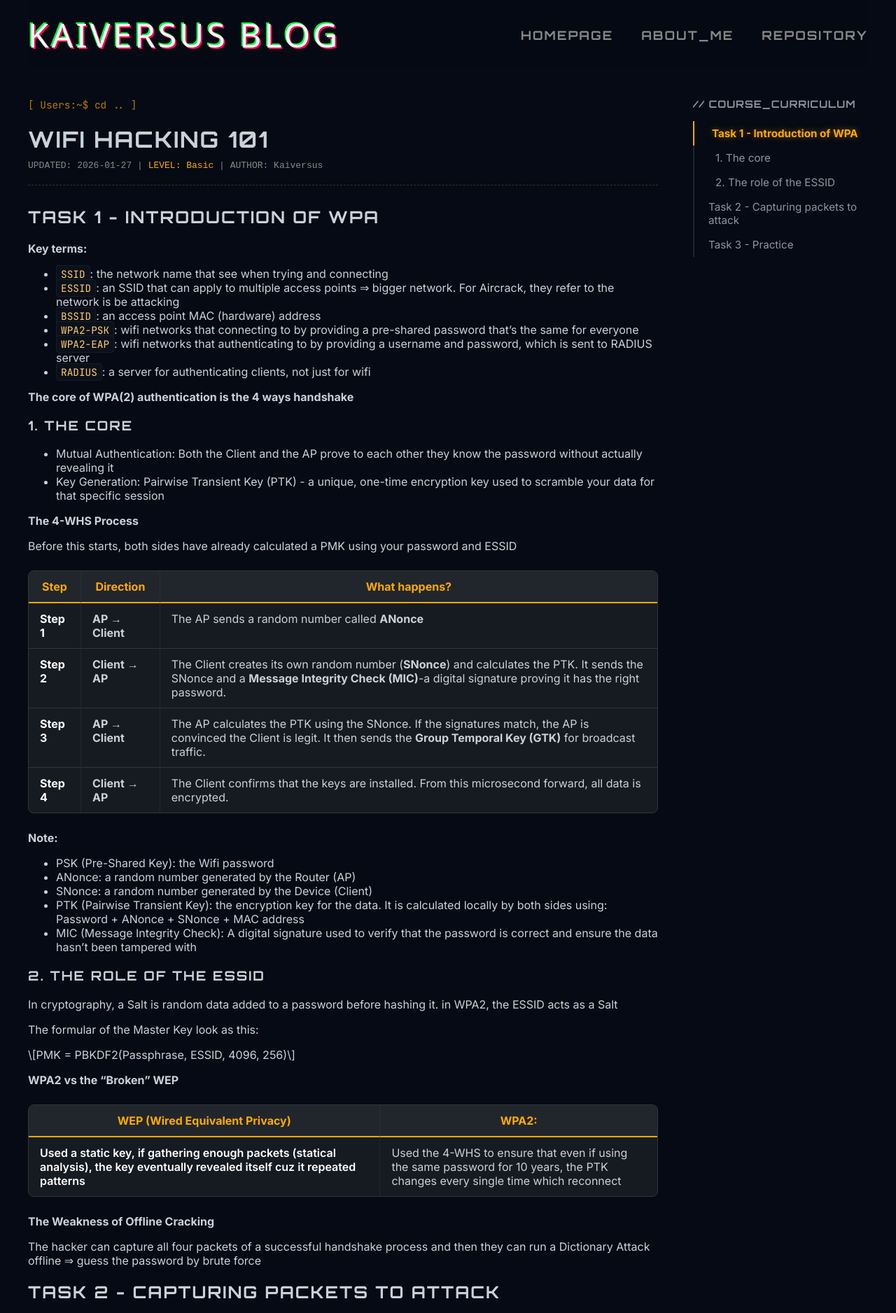
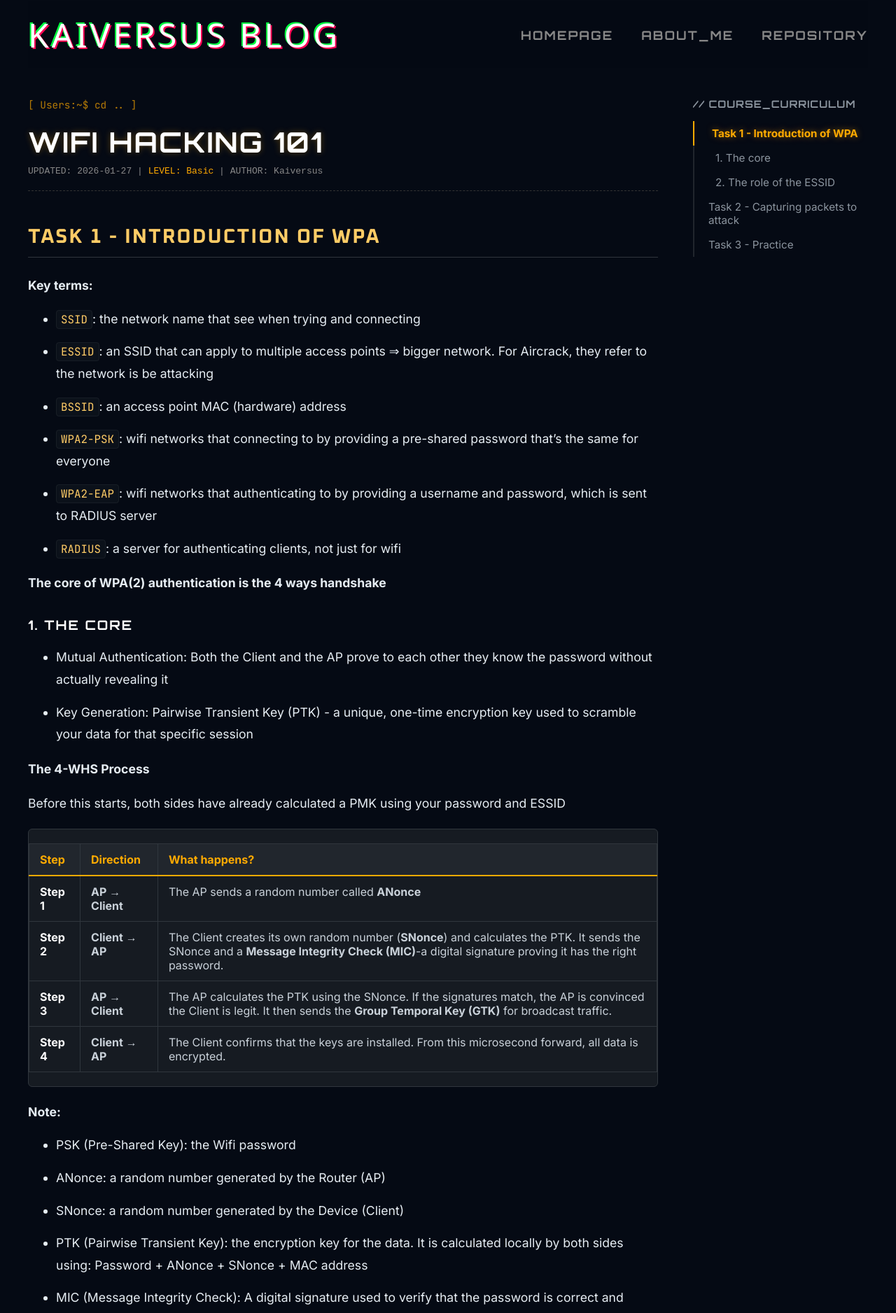
Before and after one commit to kaiversus/kaiversus.github.io, a Jekyll site: the page built from _courses/TryHackMe/Wifi_Hacking_101/README.md, in a window 1280 px wide. Shown: the top 1876 px of the page at 70% size. Built offline with Jekyll 4.4.1, drawn with Linux system fonts in a browser that asks for light colours; some web fonts are replaced.

Commit message:
Update course.html

```diff
--- a/_layouts/course.html
+++ b/_layouts/course.html
@@ -62,59 +62,117 @@
             box-shadow: 0 4px 10px rgba(0,0,0,0.3); /* Bóng đổ nhẹ */
         }
 
-        /* --- FIX BẢNG: Xóa khung dư, bo góc đẹp --- */
+        /* --- FIX BẢNG (TABLE) TỰ NHIÊN HƠN --- */
         .table-responsive {
             overflow-x: auto;
             margin: 25px 0;
-            border: none; /* Quan trọng: Xóa viền khung ngoài */
-            background: transparent; /* Xóa nền khung ngoài */
+            border: 1px solid var(--border-color);
+            border-radius: 8px;
+            background: #161b22;
+
+            /* Thanh cuộn mảnh, đẹp hơn cho Firefox */
             scrollbar-width: thin;
-            scrollbar-color: #30363d transparent;
+            scrollbar-color: #30363d #0d1117;
+        }
+
+        /* Custom Thanh cuộn cho Chrome/Edge/Safari */
+        .table-responsive::-webkit-scrollbar {
+            height: 6px; /* Thanh cuộn ngang mỏng thôi */
+        }
+        .table-responsive::-webkit-scrollbar-track {
+            background: #0d1117;
+            border-bottom-left-radius: 8px;
+            border-bottom-right-radius: 8px;
+        }
+        .table-responsive::-webkit-scrollbar-thumb {
+            background-color: #30363d;
+            border-radius: 10px;
+        }
+        .table-responsive::-webkit-scrollbar-thumb:hover {
+            background-color: var(--course-accent); /* Hover vào sáng màu cam */
         }
 
         .course-content table {
             width: 100%;
-            border-collapse: separate;
-            border-spacing: 0;
+            border-collapse: collapse;
+            margin: 0;
+            font-size: 1rem;
+            /* Min-width giúp bảng không bị bóp nát chữ khi ở mobile */
+            /* Người dùng sẽ vuốt ngang để xem phần còn lại */
             min-width: 600px;
-
-            /* Viền và bo góc chuyển vào đây */
-            border: 1px solid var(--border-color);
-            border-radius: 8px;
-            overflow: hidden;
-            background: #161b22;
         }
 
         .course-content th, .course-content td {
-            padding: 12px 16px; /* Căn chỉnh khoảng cách vừa mắt */
-            border-bottom: 1px solid var(--border-color);
-            border-right: 1px solid rgba(48, 54, 61, 0.5);
+            padding: 14px 20px; /* Tăng padding cho thoáng */
+            border-bottom: 1px solid var(--border-color); /* Chỉ kẻ ngang cho giống style hiện đại */
+            border-right: 1px dashed rgba(48, 54, 61, 0.4); /* Kẻ dọc mờ hơn */
+            text-align: left;
+            color: var(--text-main);
             vertical-align: top;
         }
+        .course-content th { border-top: none; }
+        .course-content tr:last-child td { border-bottom: none; } /* Bỏ kẻ đáy dòng cuối */
+        .course-content td:last-child { border-right: none; } /* Bỏ kẻ dọc cột cuối */
 
-        /* Xóa các viền thừa ở mép ngoài */
-        .course-content th:last-child, .course-content td:last-child { border-right: none; }
-        .course-content tr:last-child td { border-bottom: none; }
-
-        /* Xóa viền đáy của dòng cuối cùng */
-        .course-content tr:last-child td {
-            border-bottom: none;
-        }
-
-        /* Style cho Header */
         .course-content th {
             background-color: #21262d;
             color: var(--course-accent);
             font-weight: 700;
-            border-bottom: 2px solid var(--course-accent); /* Điểm nhấn màu cam */
             white-space: nowrap;
+            position: sticky; /* Giữ tiêu đề cột khi cuộn dọc (nếu cần sau này) */
+            top: 0;
         }
 
-        /* Style cho cột đầu tiên (First Column) */
         .course-content td:first-child {
             font-weight: 600;
             color: #fff;
-        }}
+            /* Đã bỏ white-space: nowrap để cho phép xuống dòng tự nhiên */
+        }
+        /* --- TITLE & HEADINGS (MÀU CAM) --- */
+        .course-content h1 {
+            font-family: 'Orbitron', sans-serif;
+            color: white !important;
+            font-size: 2.5rem;
+            margin-bottom: 10px;
+            text-shadow: 0 0 10px rgba(255, 170, 0, 0.3);
+            line-height: 1.2;
+        }
+
+        .course-content h2 {
+            margin-top: 3rem;
+            border-bottom: 1px solid var(--border-color);
+            padding-bottom: 10px;
+            font-family: 'Oxanium', sans-serif;
+            color: #ffcc66 !important; /* Cam nhạt hơn */
+            font-size: 1.8rem;
+        }
+
+        .course-content h3 {
+            color: #fff;
+            margin-top: 2rem;
+            font-family: 'Orbitron', sans-serif;
+        }
+
+        .course-content p, .course-content li {
+            font-size: 1.1rem;
+            line-height: 1.8;
+            color: #e6edf3;
+            margin-bottom: 15px;
+        }
+
+        /* --- TABLE --- */
+        .course-content table { width: 100%; border-collapse: collapse; margin: 20px 0; font-size: 1rem; background: #161b22; border: 1px solid var(--border-color); }
+        .course-content th, .course-content td { padding: 12px 15px; border: 1px solid var(--border-color); text-align: left; color: var(--text-main); }
+        .course-content th { background-color: #21262d; color: var(--course-accent); font-weight: 700; border-bottom: 2px solid var(--course-accent); }
+        /* --- THÊM CLASS NÀY ĐỂ XỬ LÝ CUỘN --- */
+        .table-responsive {
+            overflow-x: auto;
+            margin: 20px 0;
+            border: 1px solid var(--border-color);
+            border-radius: 6px;
+        }
+        /* ĐÃ FIX: Xóa white-space: nowrap để không bị tràn */
+        .course-content td:first-child { font-weight: 600; width: auto; color: #fff; }
 
         /* --- CODE BLOCK (VIỀN CAM) --- */
         div.highlighter-rouge {
```
